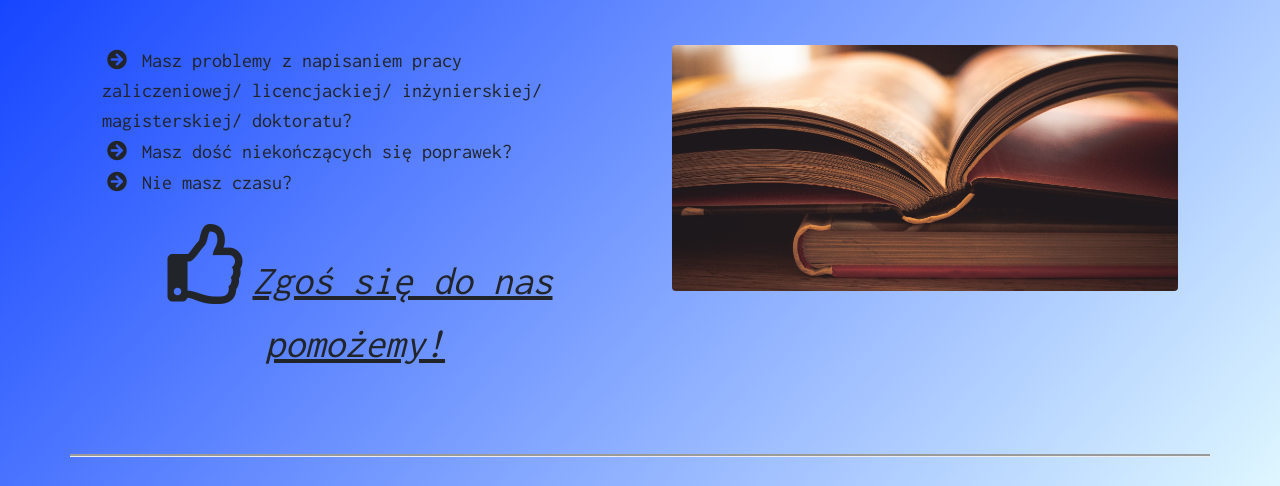
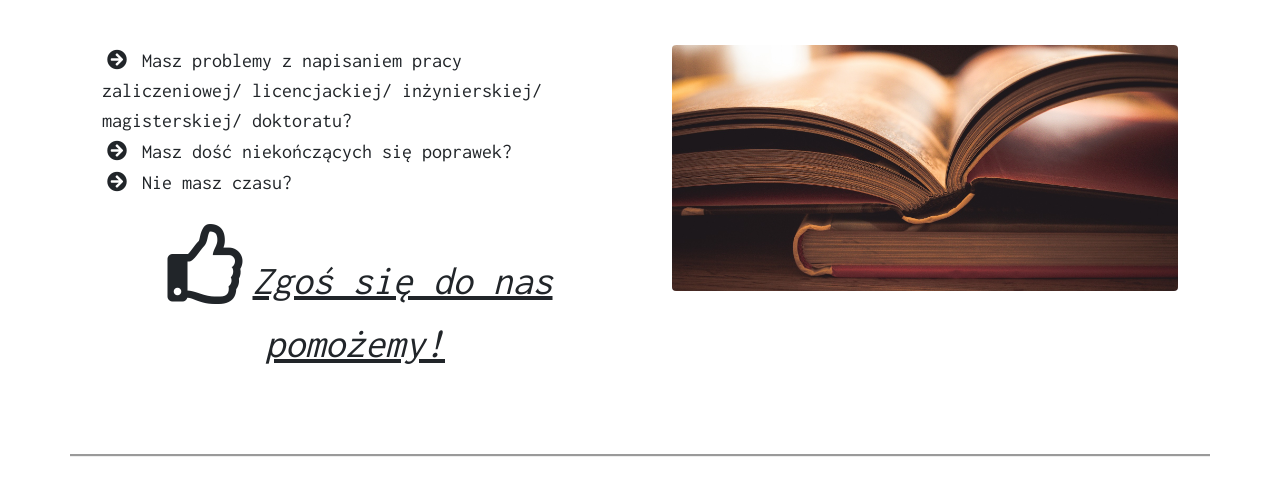
Before and after one commit to KrzysiekGrychu/korekty.biologia, a plain HTML site: page index.html in a window 1280 px wide. Shown: the part 209-695 px from the top of the page. Drawn offline with nearby package versions, Linux system fonts and the light colour scheme.

Commit message:
Update style.css

```diff
--- a/style.css
+++ b/style.css
@@ -2,12 +2,7 @@ body{
   background-color: rgb(220, 234, 244);
   font-family: 'Inconsolata', monospace;
 
-  background: rgb(0, 50, 255);
-  background: -moz-linear-gradient(42deg, rgb(0, 50, 255) 0%, rgb(221, 246, 255) 49%);
-  background: -webkit-linear-gradient(42deg, rgb(0, 50, 255) 0%, rgb(221, 246, 255) 49%);
-  background: -o-linear-gradient(42deg, rgb(0, 50, 255) 0%, rgb(221, 246, 255) 49%);
-  background: -ms-linear-gradient(42deg, rgb(0, 50, 255) 0%, rgb(221, 246, 255) 49%);
-  background: linear-gradient(132deg, rgb(0, 50, 255) 0%, rgb(221, 246, 255) 49%);
+  background: white;
 }
 .poczatek{
 margin-top: 4rem;
```
